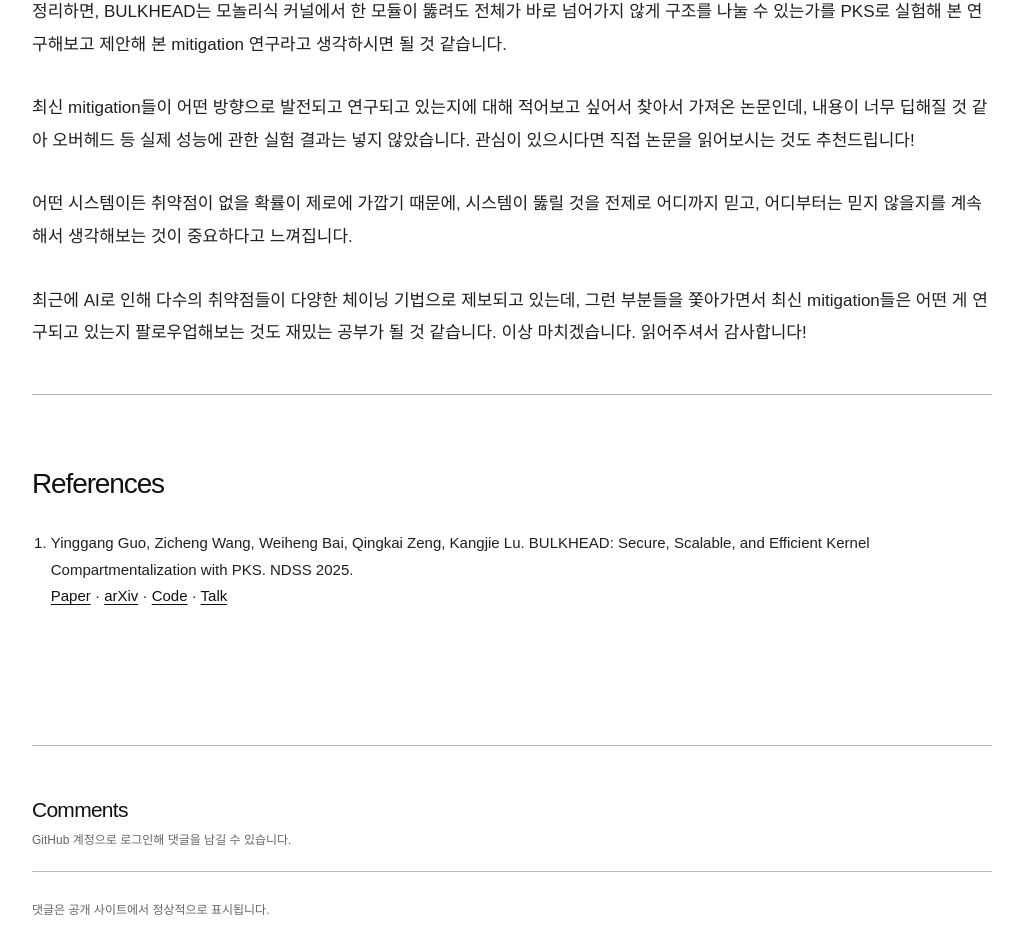
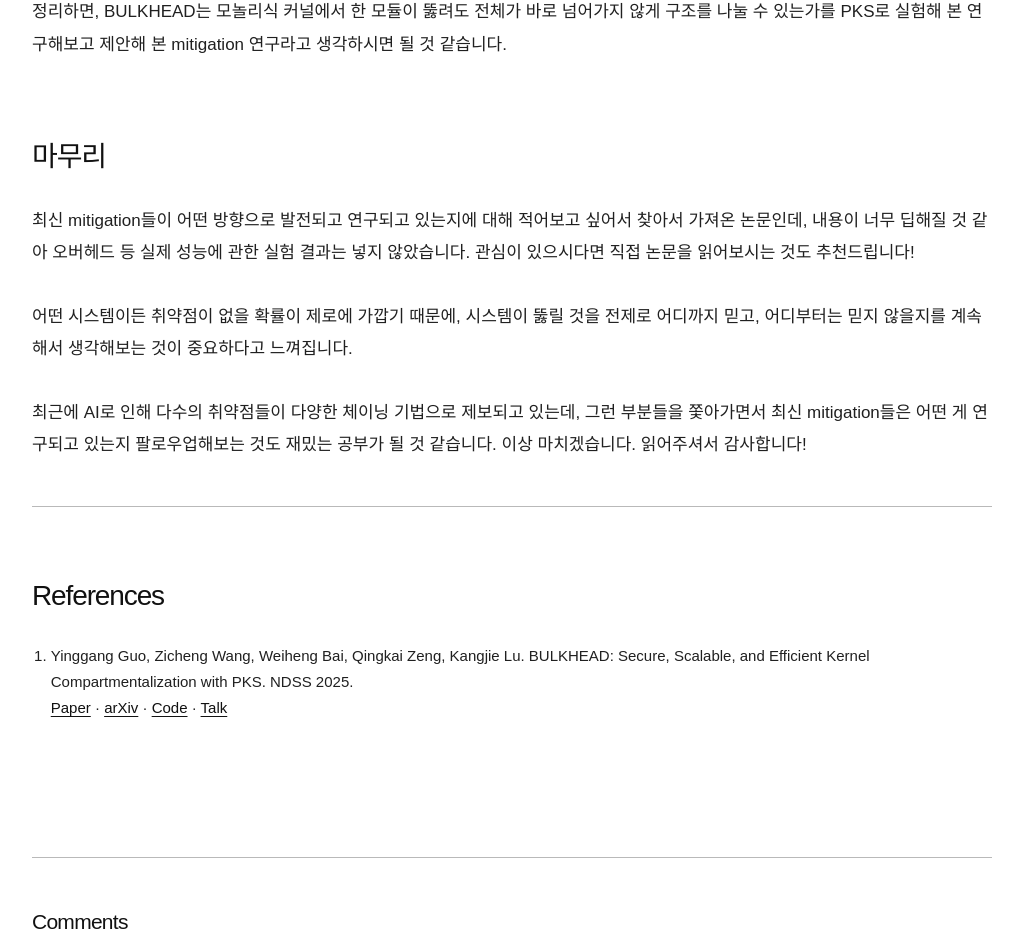
Before and after one commit to SecurityQuble/SecurityQuble.github.io, a Next.js app: page /posts/system-hacking-mitigation-bulkhead in a window 1280 px wide. Shown: the part 5178-6109 px from the top of the page, without its empty margins (128-1146 px from the left). Built offline with nearby package versions, Linux system fonts and the light colour scheme.

Commit message:
Add a 마무리 section heading before the post closing.

```diff
--- a/app/posts/system-hacking-mitigation-bulkhead/page.tsx
+++ b/app/posts/system-hacking-mitigation-bulkhead/page.tsx
@@ -192,6 +192,8 @@ export default function SystemHackingMitigationBulkheadPost() {
             구조를 나눌 수 있는가를 PKS로 실험해 본 연구해보고 제안해 본 mitigation 연구라고
             생각하시면 될 것 같습니다.
           </p>
+
+          <h2>마무리</h2>
           <p>
             최신 mitigation들이 어떤 방향으로 발전되고 연구되고 있는지에 대해 적어보고 싶어서
             찾아서 가져온 논문인데, 내용이 너무 딥해질 것 같아 오버헤드 등 실제 성능에 관한 실험
```
Also changed, not shown: app/posts/system-hacking-mitigation-bulkhead/content.md (+2 -0 lines).
